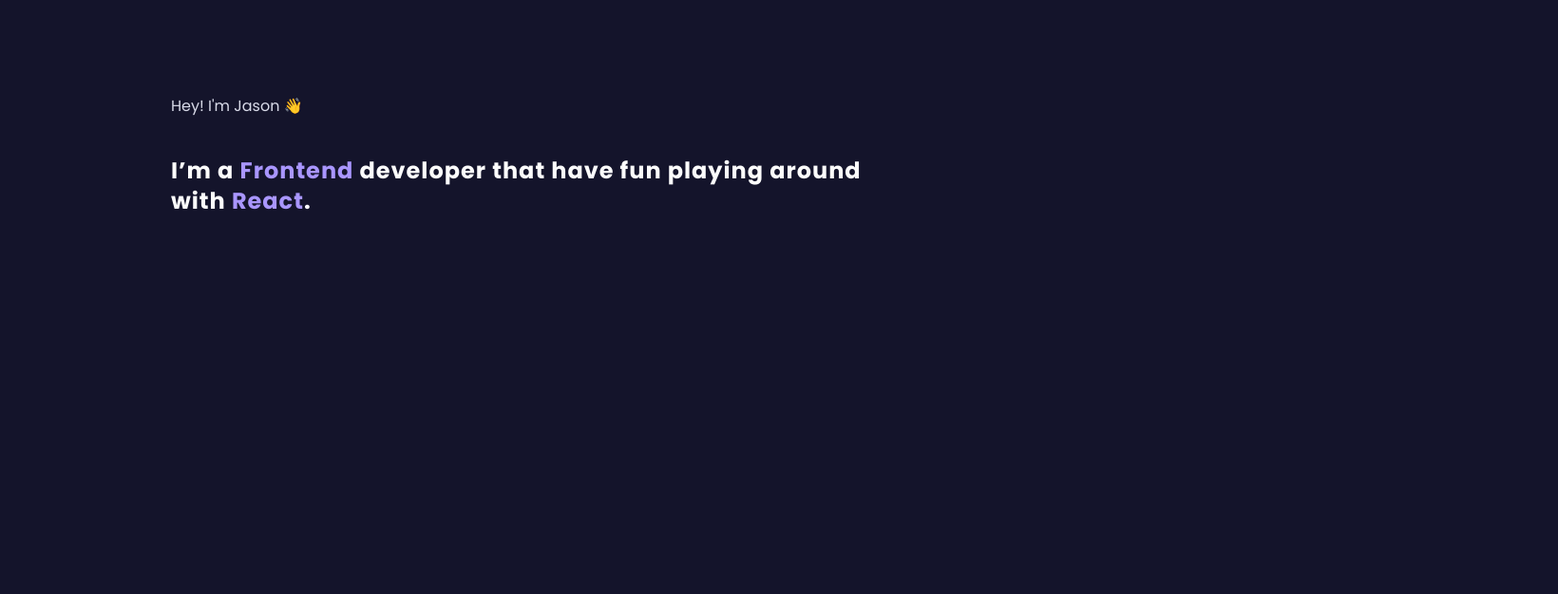
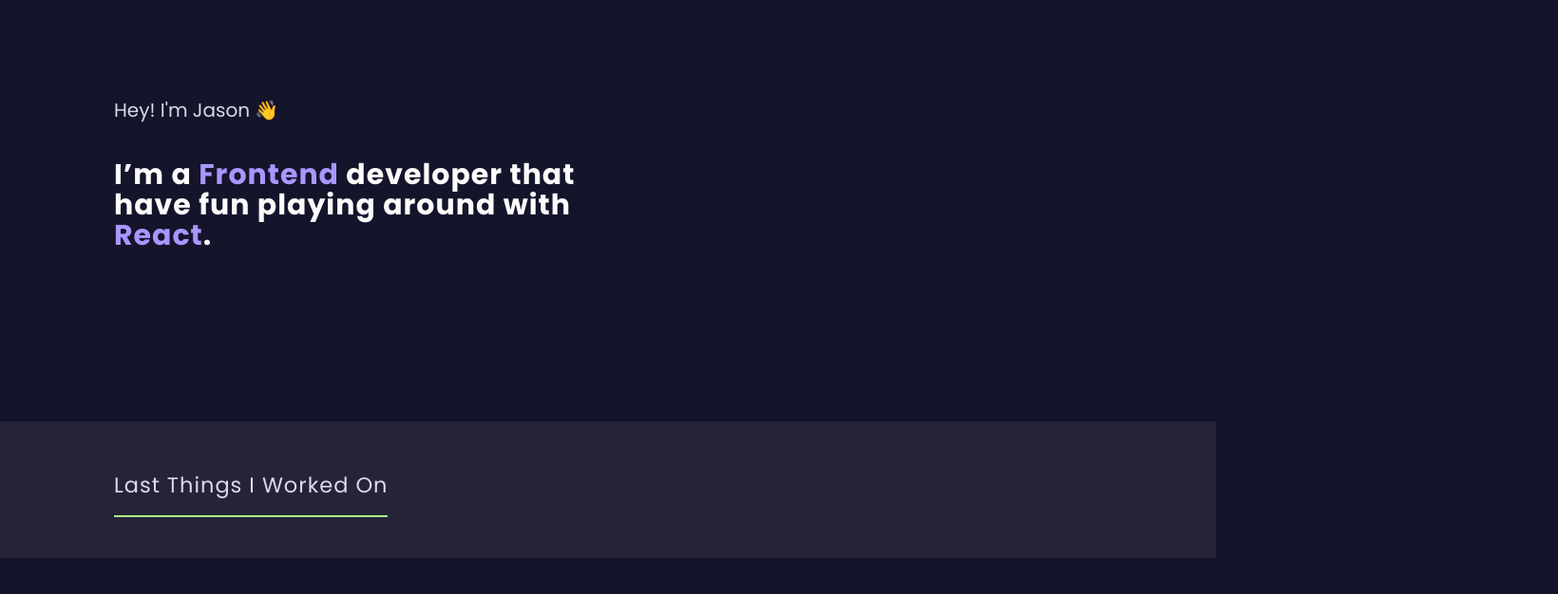
Before and after one commit to JasonStrazisar/portfolio, a Next.js app: page / in a window 1280 px wide. Shown: the top 626 px of the page at 95% size, 1640 px wide, since content can reach past the window. Built offline with nearby package versions, Linux system fonts and the light colour scheme.

Commit message:
feat: 🎸 add Work Section "base" to Homepage

```diff
--- a/components/Hero/Hero.js
+++ b/components/Home/Hero/Hero.js
@@ -1,23 +1,13 @@
 import React from "react";
 import styles from "./hero.module.css";
 
-{
-  /*  */
-}
-
-const HeroDescription = () => (
-  <>
+const Hero = () => (
+  <div className={styles.hero}>
     <p className={styles.hero__subtitle}>Hey! I&apos;m Jason 👋</p>
     <h1 className={styles.hero__title}>
       I’m a <span>Frontend</span> developer that have fun playing around with{" "}
       <span>React</span>.
     </h1>
-  </>
-);
-
-const Hero = () => (
-  <div className={styles.hero}>
-    <HeroDescription />
   </div>
 );
 
--- a/components/Hero/hero.module.css
+++ b/components/Home/Hero/hero.module.css
@@ -1,5 +1,5 @@
 .hero {
-  width: 60%;
+  width: 50%;
   padding-top: var(--spacing-11);
   padding-bottom: var(--spacing-12);
 }
--- /dev/null
+++ b/components/Home/WorkSection/WorkSection.js
@@ -0,0 +1,10 @@
+import React from "react";
+import styles from "./worksection.module.css";
+
+const WorkSection = () => (
+  <div className={styles.work_section}>
+    <h2>Last Things I Worked On</h2>
+  </div>
+);
+
+export default WorkSection;
--- /dev/null
+++ b/components/Home/WorkSection/index.js
@@ -0,0 +1 @@
+export { default as WorkSection } from "./WorkSection";
--- /dev/null
+++ b/components/Home/WorkSection/worksection.module.css
@@ -0,0 +1,15 @@
+.work_section {
+  background-color: var(--grayscale-ash);
+  height: 10vh;
+  margin-left: -120px;
+  width: 100%;
+  padding: var(--spacing-7) var(--padding-x);
+}
+
+@media only screen and (max-width: 672px) {
+  .work_section {
+    margin-left: -24px;
+    width: 100%;
+    padding: var(--spacing-7) var(--spacing-6);
+  }
+}
--- /dev/null
+++ b/components/Home/index.js
@@ -0,0 +1,2 @@
+export { Hero } from "./Hero";
+export { WorkSection } from "./WorkSection";
--- a/components/Layout/layout.module.css
+++ b/components/Layout/layout.module.css
@@ -1,6 +1,6 @@
 .layout {
   padding: 0 var(--padding-x);
-  width: 100%;
+  width: calc(100% - calc(var(--padding-x) * 2));
 }
 
 @media only screen and (max-width: 672px) {
--- a/components/index.js
+++ b/components/index.js
@@ -1,2 +1,2 @@
 export { Layout } from "./Layout";
-export { Hero } from "./Hero";
+export { Hero, WorkSection } from "./Home";
--- a/pages/index.js
+++ b/pages/index.js
@@ -1,11 +1,10 @@
-import { Hero, Layout } from "../components";
-
-const Heading = () => <div></div>;
+import { Hero, Layout, WorkSection } from "../components";
 
 export default function Home() {
   return (
     <Layout>
       <Hero />
+      <WorkSection />
     </Layout>
   );
 }
--- a/style/main.css
+++ b/style/main.css
@@ -1,4 +1,8 @@
 @import "./theme.css";
+
+html {
+  font-size: 20px;
+}
 
 body {
   background-color: var(--grayscale-offBlack);
@@ -7,7 +11,6 @@
   line-height: 0;
   font-family: "Poppins", sans-serif;
   width: 100%;
-  font-size: 20px;
 }
 
 h1 {
@@ -18,8 +21,20 @@
   color: var(--grayscale-offWhite);
 }
 
+h2 {
+  font-size: var(--body-medium);
+  font-weight: var(--font-regular);
+  line-height: 32px;
+  letter-spacing: 1px;
+  color: var(--grayscale-line);
+  width: fit-content;
+  padding-bottom: var(--spacing-4);
+
+  border-bottom: 2px solid var(--accent-green);
+}
+
 @media only screen and (max-width: 672px) {
-  body {
+  html {
     font-size: 16px;
   }
 }
--- a/style/theme.css
+++ b/style/theme.css
@@ -7,8 +7,11 @@
 
   --primary-default: #a996ff;
 
+  --accent-green: #a6f787;
+
   /* Typography theme */
   --display-xs: 1.5rem;
+  --body-medium: 1.125rem;
   --body-small: 1rem;
   --font-bold: 700;
   --font-regular: 400;
@@ -29,5 +32,5 @@
   --spacing-0: 2px;
 
   /* Layout */
-  --padding-x: 180px;
+  --padding-x: 120px;
 }
```
Also changed, not shown: components/Home/Hero/index.js (renamed from components/Hero/index.js).
